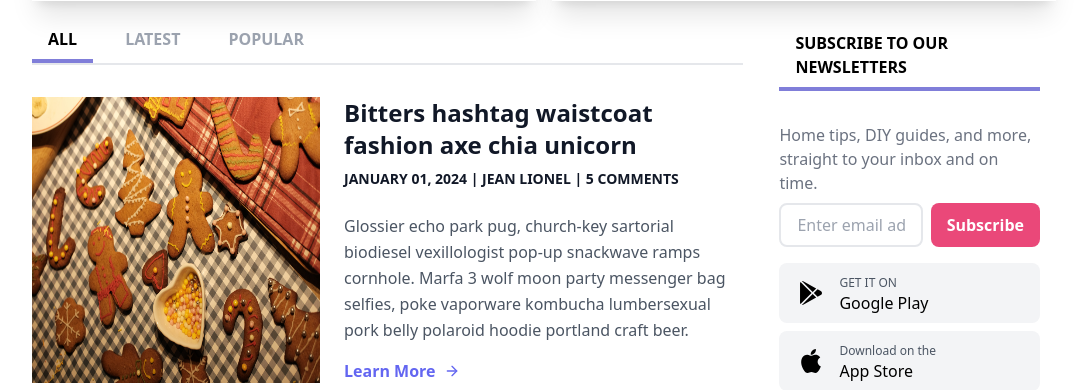
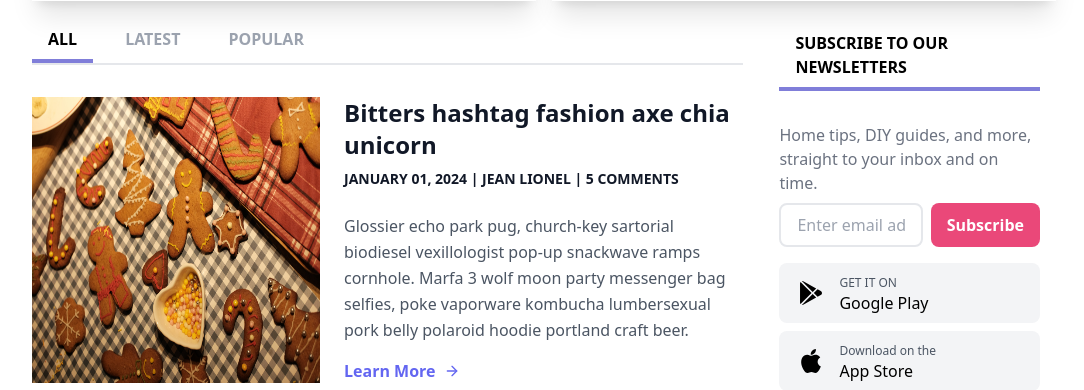
Before and after one commit to Lionel-hub1/diyblog, a Django app: page / in a window 1280 px wide. Shown: the part 637-1027 px from the top of the page, without its empty margins (96-1180 px from the left). Run offline with Django 4.2, Linux system fonts and the light colour scheme; some libraries are stand-ins or nearby versions.

Commit message:
Remove unnecessary word from index.html heading

```diff
--- a/templates/index.html
+++ b/templates/index.html
@@ -111,7 +111,7 @@
                   <h2
                     class="text-2xl font-semibold text-gray-900 title-font mb-2"
                   >
-                    Bitters hashtag waistcoat fashion axe chia unicorn
+                    Bitters hashtag fashion axe chia unicorn
                   </h2>
                   <p class="text-sm text-gray-900 font-semibold mb-6">
                     JANUARY 01, 2024 | JEAN LIONEL | 5 COMMENTS
```
